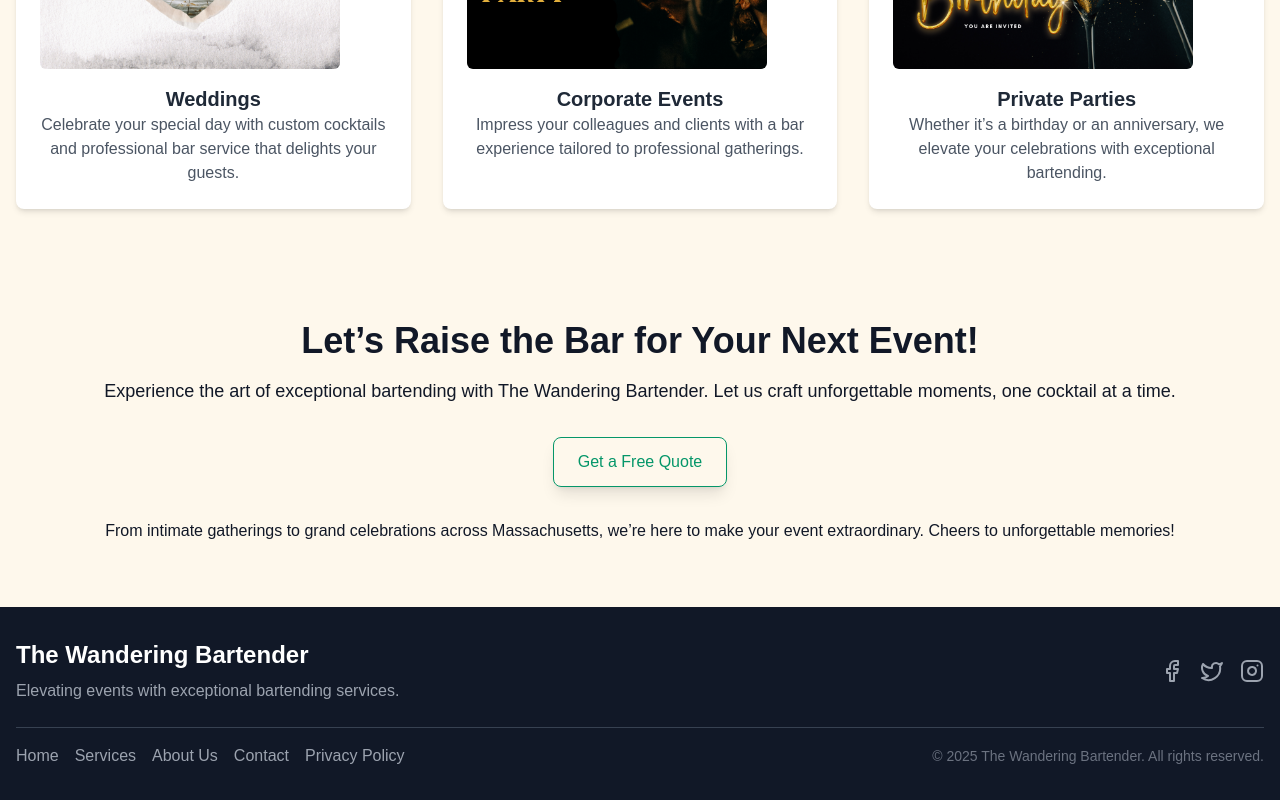
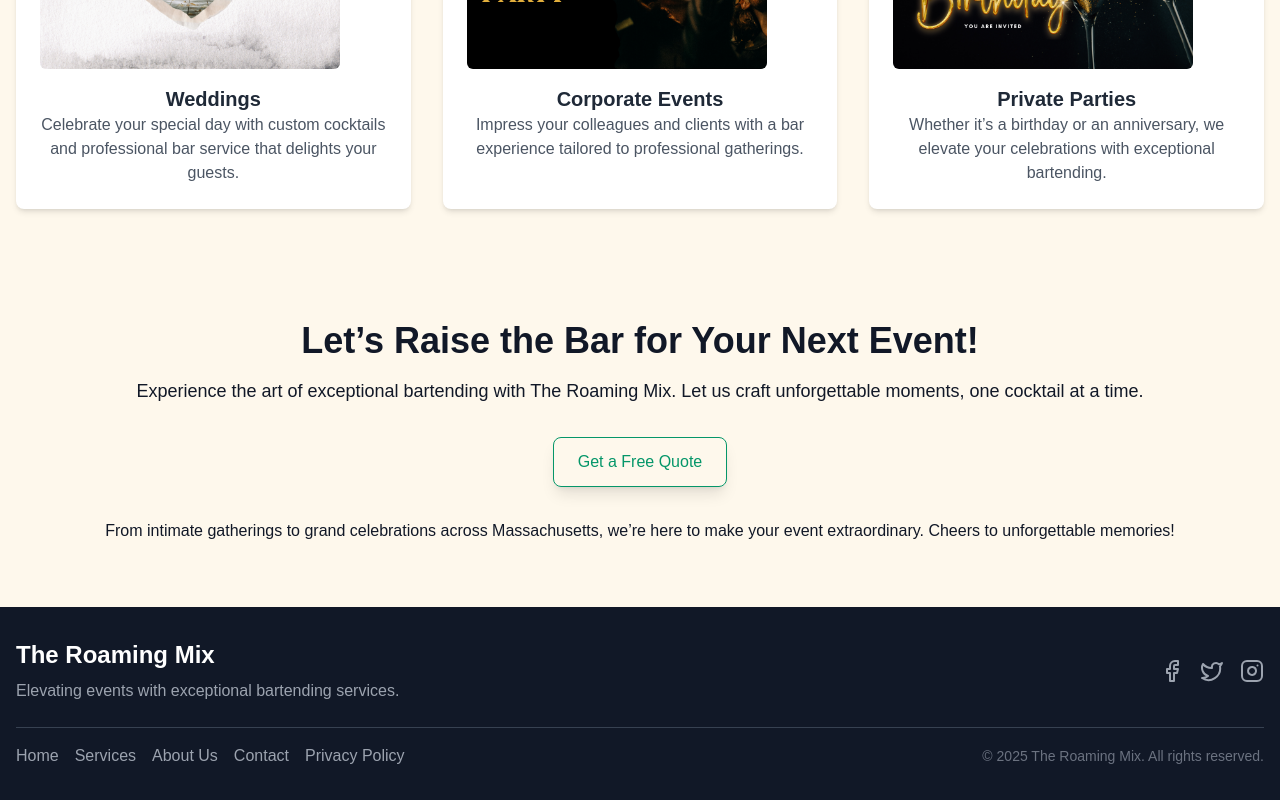
Before and after one commit to AntonioKOD/Wandering-bartender, a Next.js app: page / in a window 1280 px wide. Shown: the part 1478-2278 px from the top of the page. Built offline with nearby package versions, Linux system fonts and the light colour scheme.

Commit message:
changed name

```diff
--- a/app/about/page.tsx
+++ b/app/about/page.tsx
@@ -7,17 +7,17 @@ export default function About() {
     <div className="min-h-screen py-12 px-6">
         <Head>
         <title>About Us</title>
-        <meta name="title" content="About Us | The Wandering Bartender"/>
-        <meta property="og:title" content="About Us | The Wandering Bartender"/>
-        <meta name="description" content="Learn about the Wandering Bartender's mission, our team of professional mixologists, and our commitment to delivering exceptional mobile bartending services for every event"/>
+        <meta name="title" content="About Us | The Roaming Mix"/>
+        <meta property="og:title" content="About Us | The Roaming Mix"/>
+        <meta name="description" content="Learn about The Roaming Mix's mission, our team of professional mixologists, and our commitment to delivering exceptional mobile bartending services for every event"/>
         <meta property="og:description" content="Learn about the Wandering Bartender's mission, our team of professional mixologists, and our commitment to delivering exceptional mobile bartending services for every event"/>
-        <meta name="keywords" content="about the wandering bartender, our story, mobile bartending services, professional bartenders, event bartending, mixologists, cocktails, bar setup, guest service"/>
+        <meta name="keywords" content="about the roaming mix, our story, mobile bartending services, professional bartenders, event bartending, mixologists, cocktails, bar setup, guest service"/>
         </Head>
       <div className="max-w-4xl mx-auto">
         <h1 className="text-5xl font-extrabold text-gray-800 mb-8 text-center">About Us</h1>
         <Card className="mb-6">
           <CardHeader>
-            <CardTitle>Welcome to The Wandering Bartender</CardTitle>
+            <CardTitle>Welcome to The Roaming Mix</CardTitle>
             <CardDescription>
               Bringing the bar experience to your doorstep. Professional bartending services for any occasion.
             </CardDescription>
--- a/app/api/new-email/route.ts
+++ b/app/api/new-email/route.ts
@@ -13,7 +13,7 @@ export async function POST(req: NextRequest) {
 
     try {
         const {data, error} = await resend.emails.send({
-            from: 'The Wandering Bartender <info@wanderingbartender.com>',
+            from: 'The Roaming Mix <info@wanderingbartender.com>',
             to: `${email}`,
             subject: `${subject}`,
             text: `${message}`,
--- a/app/layout.tsx
+++ b/app/layout.tsx
@@ -15,7 +15,7 @@ const geistMono = Geist_Mono({
 });
 
 export const metadata: Metadata = {
-  title: "The Wandering Bartender",
+  title: "The Roaming Mix",
   description: "Professional mobile bartending services for any occasion.",
   keywords: [
     "mobile bartending",
@@ -26,18 +26,18 @@ export const metadata: Metadata = {
     "wandering bartender",
     "Boston bartending services",
   ],
-  authors: [{ name: "The Wandering Bartender", url: "https://wanderingbartender.com" }],
+  authors: [{ name: "The Roaming Mix", url: "https://roamingmix.com" }],
   creator: "The Wandering Bartender",
   publisher: "The Wandering Bartender",
-  metadataBase: new URL("https://wanderingbartender.com"),
+  metadataBase: new URL("https://roamingmix.com"),
   alternates: {
-    canonical: "https://wanderingbartender.com",
+    canonical: "https://roamingmix.com",
   },
   openGraph: {
     title: "The Wandering Bartender",
     description: "Bringing the bar experience to your doorstep with professional bartending services for any occasion.",
-    url: "https://wanderingbartender.com",
-    siteName: "The Wandering Bartender",
+    url: "https://roamingmix.com",
+    siteName: "The Roaming Mix",
     locale: "en_US",
     type: "website",
   },
@@ -71,18 +71,18 @@ export default function RootLayout({
               "@type": "LocalBusiness",
               "name": "The Wandering Bartender",
               "description": "Professional mobile bartending services for any occasion.",
-              "url": "https://wanderingbartender.com",
-              "logo": "https://wanderingbartender.com/favicon.ico",
+              "url": "https://roamingmix.com",
+              "logo": "https://roamingmix.com/favicon.ico",
               "sameAs": [
                 "https://www.facebook.com/profile.php?id=61572162751853",
-                "https://www.instagram.com/wanderingbartender_/"
+                "https://www.instagram.com/roamingmix/"
               ],
               "contactPoint": {
                 "@type": "ContactPoint",
                 "contactType": "Customer Service",
                 "email": "antonio_kodheli@icloud.com"
               },
-              "image": "https://wanderingbartender.com/images/og-image.jpg",
+              "image": "https://roamingmix.com/images/og-image.jpg",
               "address": {
                 "@type": "PostalAddress",
                 "addressLocality": "Boston",
--- a/app/page.tsx
+++ b/app/page.tsx
@@ -9,11 +9,11 @@ export default function Home() {
   return (
       <>
       <Head>
-          <title>The Wandering Bartender | Premium Mobile Bartending Services for Events</title>
-          <meta name="description" content="The Wandering Bartender offers professional mobile bartending service for weddings, corporate events, and private parties. Elevate your event with custom cocktails and exceptional service"/>
+          <title>The Roaming Mix| Premium Mobile Bartending Services for Events</title>
+          <meta name="description" content="The Roaming Mix offers professional mobile bartending service for weddings, corporate events, and private parties. Elevate your event with custom cocktails and exceptional service"/>
           <meta name="keyowrds" content="alba restaurant, alba, quincy, massachusetts, bartender, mobile bartening services, professional bartenders, custom cocktails, event bartending, wedding bartending, corporate event, private party bartending, boston, drinks, bars, local bar"/>
-          <meta property="og:title" content="The Wandering Bartender | Premium Mobile Bartending Services for Events"/>
-          <meta property="og:description" content="The Wandering Bartender offers professional mobile bartending service for weddings, corporate events, and private parties. Elevate your event with custom cocktails and exceptional service"/>
+          <meta property="og:title" content="The Roaming Mix | Premium Mobile Bartending Services for Events"/>
+          <meta property="og:description" content="The Roaming Mix offers professional mobile bartending service for weddings, corporate events, and private parties. Elevate your event with custom cocktails and exceptional service"/>
           <meta property="og:url" content="https://wanderingbartender.com"/>
           <meta property="og:type" content="website"/>
 
--- a/components/CallToAction.tsx
+++ b/components/CallToAction.tsx
@@ -7,7 +7,7 @@ export default function CallToAction() {
         <div className="container mx-auto px-4 relative text-center text-gray-900">
           <h2 className="text-4xl font-bold mb-4">Let’s Raise the Bar for Your Next Event!</h2>
           <p className="text-lg mb-8">
-            Experience the art of exceptional bartending with The Wandering Bartender. Let us craft unforgettable moments, one cocktail at a time.
+            Experience the art of exceptional bartending with The Roaming Mix. Let us craft unforgettable moments, one cocktail at a time.
           </p>
           <div className="flex flex-col sm:flex-row justify-center space-y-4 sm:space-y-0 sm:space-x-4">
             <Link
--- a/components/Footer.tsx
+++ b/components/Footer.tsx
@@ -10,7 +10,7 @@ export default function Footer() {
           {/* Logo and Description */}
           <div className="text-center md:text-left mb-4 md:mb-0">
             <Link href="/" className="text-2xl font-bold">
-              The Wandering Bartender
+              The Roaming Mix
             </Link>
             <p className="mt-2 text-gray-400">
               Elevating events with exceptional bartending services.
@@ -68,7 +68,7 @@ Privacy Policy
           </ul>
           {/* Copyright */}
           <p className="text-gray-500 text-sm text-center md:text-right">
-            &copy; {new Date().getFullYear()} The Wandering Bartender. All rights reserved.
+            &copy; {new Date().getFullYear()} The Roaming Mix. All rights reserved.
           </p>
         </div>
       </div>
--- a/components/HeroSection.tsx
+++ b/components/HeroSection.tsx
@@ -9,7 +9,7 @@ export default function HeroSection() {
     <div className="container mx-auto flex flex-col items-center justify-center px-6 text-center md:flex-row md:text-left">
       <div className="md:w-1/2">
         <h1 className="text-4xl font-bold leading-tight md:text-5xl">
-          The Wandering Bartender
+          The Roaming Mix
         </h1>
         <p className="mt-4 text-lg md:text-xl">
           Bringing the bar experience to your doorstep. Professional
```
Also changed, not shown: app/opengraph-image.png, public/Wandering.svg.
